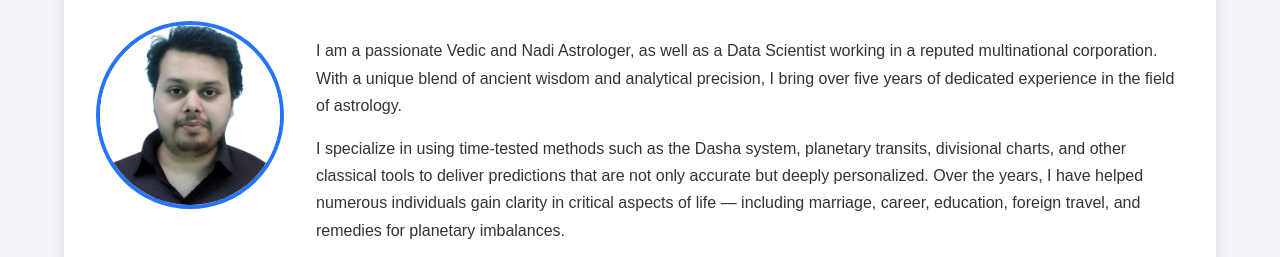
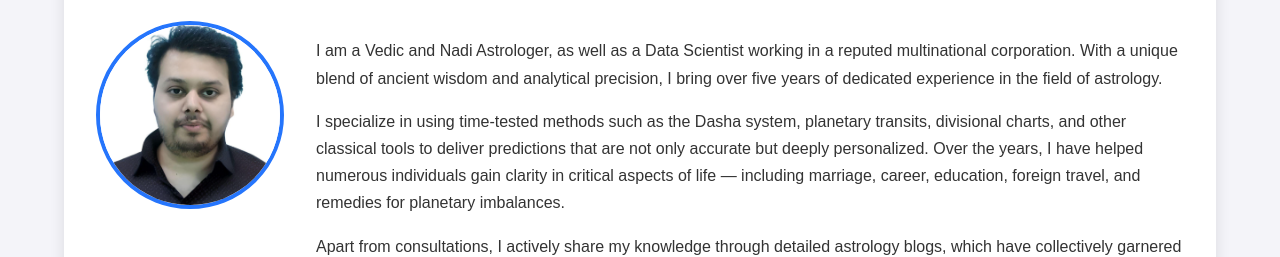
Before and after one commit to kishan-raj-website-astro/kishan-raj-website-astro.github.io, a plain HTML site: page index.html in a window 1280 px wide. Shown: the part 507-764 px from the top of the page. Drawn offline with Linux system fonts and the light colour scheme.

Commit message:
Update index.html

```diff
--- a/index.html
+++ b/index.html
@@ -508,7 +508,7 @@
           <img src="kishan-raj.png" alt="Kishan Raj" class="intro-image">
           <div class="intro-text">
             <p>
-              I am a passionate Vedic and Nadi Astrologer, as well as a Data Scientist working in a reputed multinational corporation. With a unique blend of ancient wisdom and analytical precision, I bring over five years of dedicated experience in the field of astrology.
+              I am a Vedic and Nadi Astrologer, as well as a Data Scientist working in a reputed multinational corporation. With a unique blend of ancient wisdom and analytical precision, I bring over five years of dedicated experience in the field of astrology.
             </p>
             <p>
               I specialize in using time-tested methods such as the Dasha system, planetary transits, divisional charts, and other classical tools to deliver predictions that are not only accurate but deeply personalized. Over the years, I have helped numerous individuals gain clarity in critical aspects of life — including marriage, career, education, foreign travel, and remedies for planetary imbalances.
```
